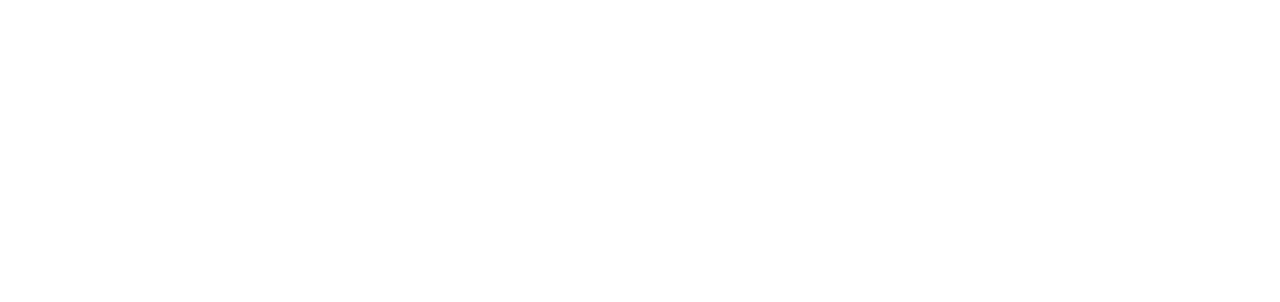
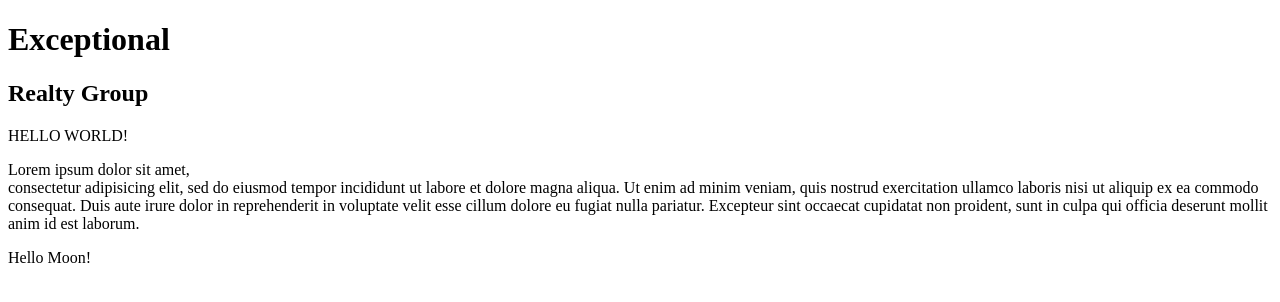
Before and after one commit to emikojima/exceptional-realty-, a plain HTML site: page index.html in a window 1280 px wide. Drawn offline with Linux system fonts and the light colour scheme.

Commit message:
started real-estate-listings.html

```diff
--- a/index.html
+++ b/index.html
@@ -11,6 +11,10 @@
   </head>
   <body>
     <!-- The body is the entire viewable area for the webpage. We can see text, images, links, and media -->
-
+    <h1>Exceptional</h1>
+    <h2>Realty Group</h2>
+    <p>HELLO WORLD!</p>
+    <p>Lorem ipsum dolor sit amet,<br> consectetur adipisicing elit, sed do eiusmod tempor incididunt ut labore et dolore magna aliqua. Ut enim ad minim veniam, quis nostrud exercitation ullamco laboris nisi ut aliquip ex ea commodo consequat. Duis aute irure dolor in reprehenderit in voluptate velit esse cillum dolore eu fugiat nulla pariatur. Excepteur sint occaecat cupidatat non proident, sunt in culpa qui officia deserunt mollit anim id est laborum.</p>
+    <p>Hello Moon!</p>
   </body>
 </html>
```
Also changed, not shown: real-estate-listings.html (+13 -0 lines).
